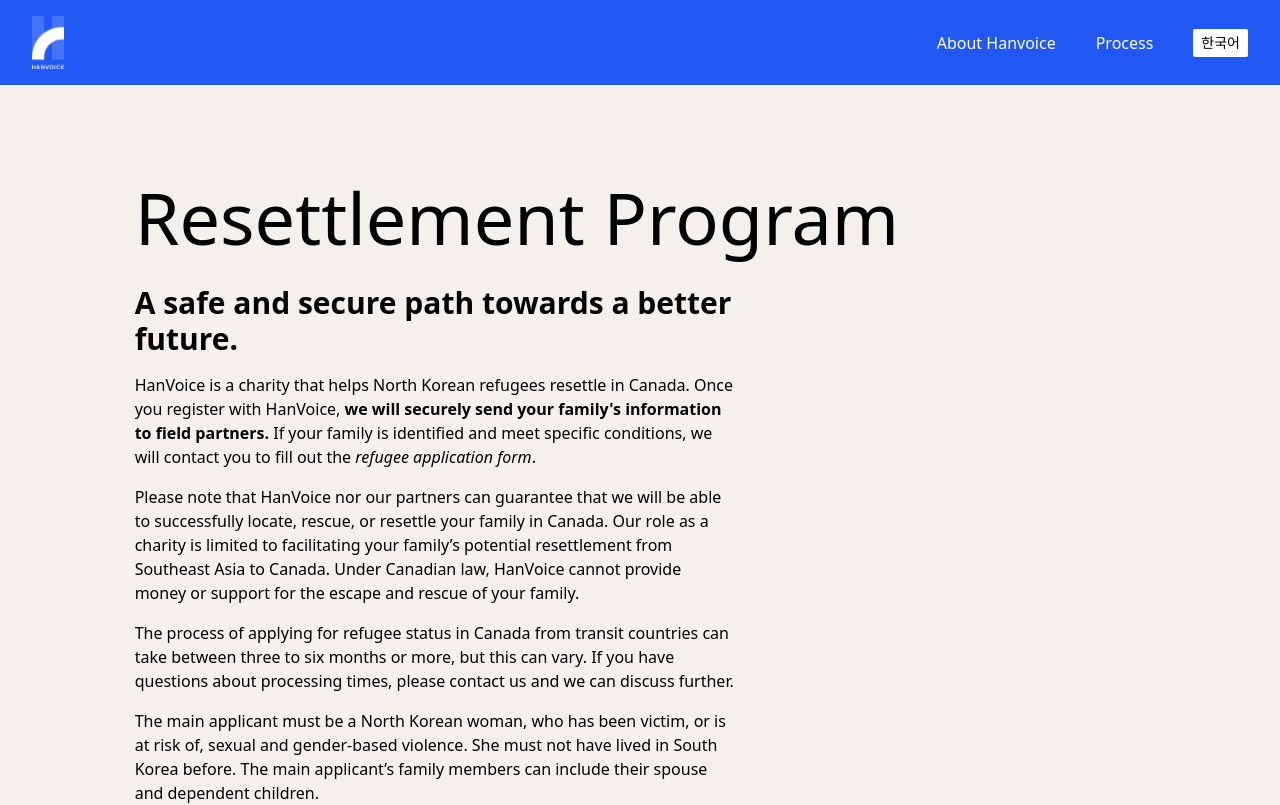
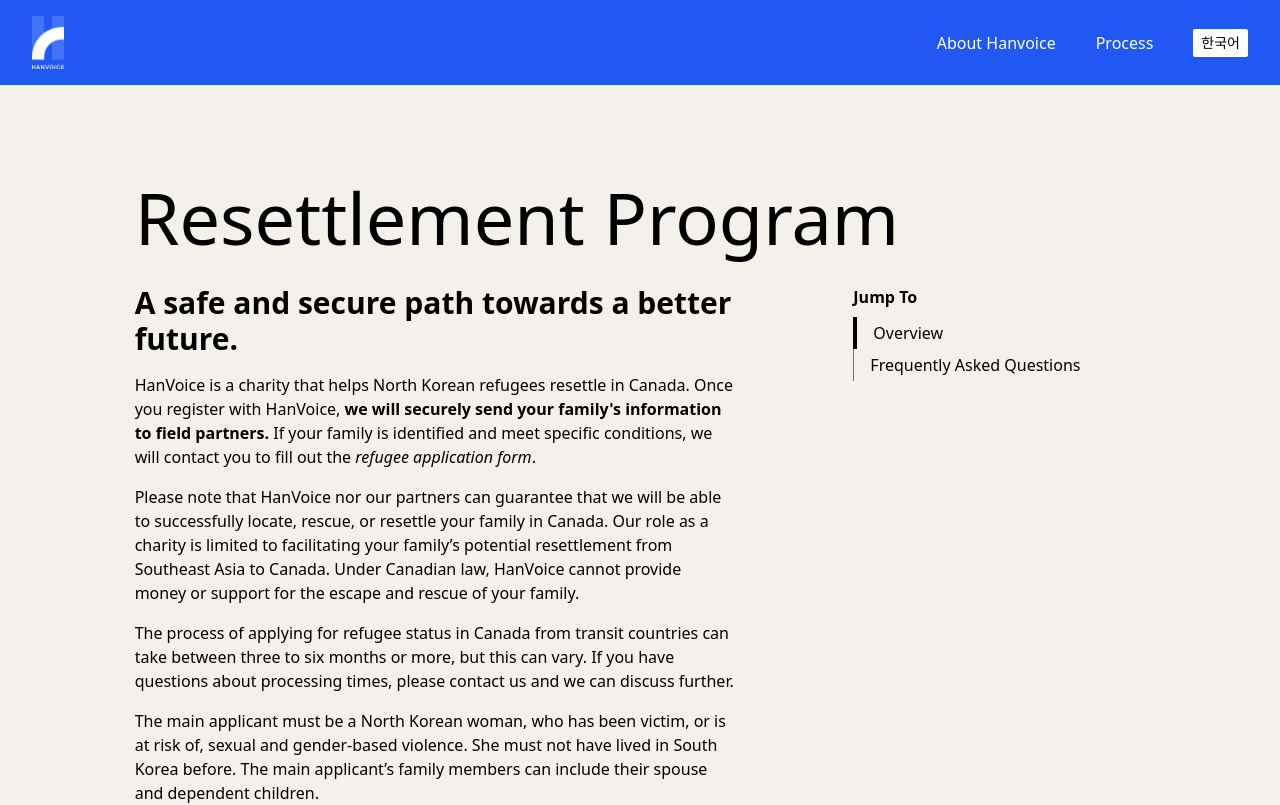
Before and after one commit to gvjacob/freetodream, a Next.js app: page /process in a window 1280 px wide. Shown: the top 805 px of the page. Built offline with nearby package versions, Linux system fonts and the light colour scheme; no server answers.

Commit message:
feat: wip article navigation

```diff
--- a/src/components/ArticleLayout.js
+++ b/src/components/ArticleLayout.js
@@ -1,5 +1,6 @@
 import cn from 'classnames';
 import Meta from '@components/Meta';
+import ArticleNavigation from '@components/ArticleNavigation';
 
 export default function ArticleLayout({ title, children }) {
   return (
@@ -17,7 +18,9 @@
         </h1>
       </header>
 
-      <div className={cn('grid grid-cols-12 gap-4')}>
+      <div className={cn('grid grid-cols-12 grid-rows-1 gap-4')}>
+        <ArticleNavigation className="sm:col-start-11 md:col-start-9 md:row-start-1 col-span-full" />
+
         <div
           className={cn(
             'hv-article-body',
--- /dev/null
+++ b/src/components/ArticleNavigation.js
@@ -0,0 +1,36 @@
+import cn from 'classnames';
+
+function NavigationLink({ href, children, isActive }) {
+  return (
+    <a
+      className={cn(
+        'block py-1 pl-4 transition-[border]',
+        isActive ? 'border-l-[4px] border-black' : 'border-l-[1px] border-gray-500',
+      )}
+      href={href}
+    >
+      {children}
+    </a>
+  );
+}
+
+export default function ArticleNavigation({ className }) {
+  return (
+    <nav className={className} aria-label="Article navigation">
+      <h2 className="font-semibold mb-2">Jump To</h2>
+
+      <ul>
+        <li>
+          <NavigationLink href="#overview" isActive>
+            Overview
+          </NavigationLink>
+        </li>
+        <li>
+          <NavigationLink href="#frequently-asked-questions">
+            Frequently Asked Questions
+          </NavigationLink>
+        </li>
+      </ul>
+    </nav>
+  );
+}
```
